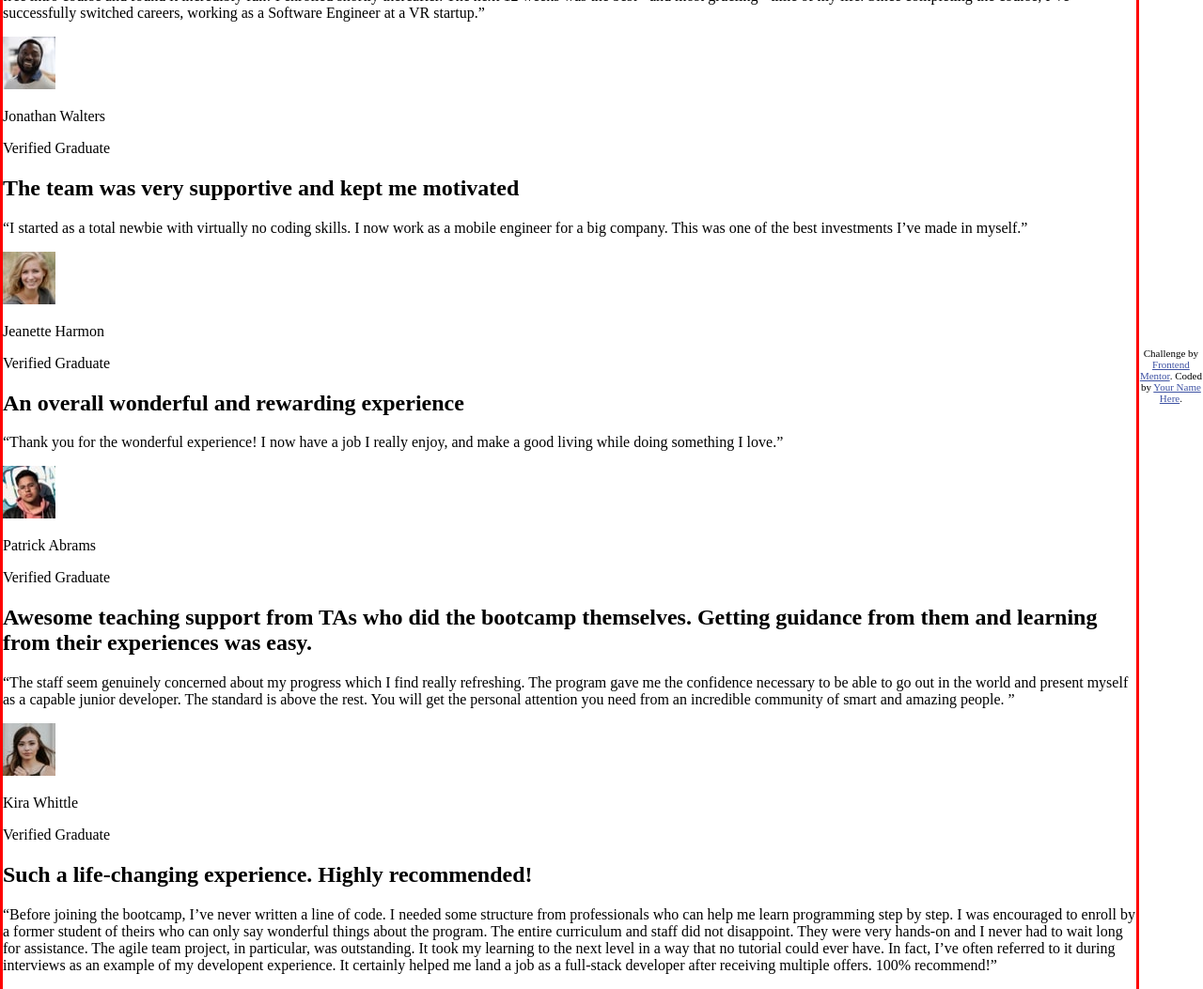
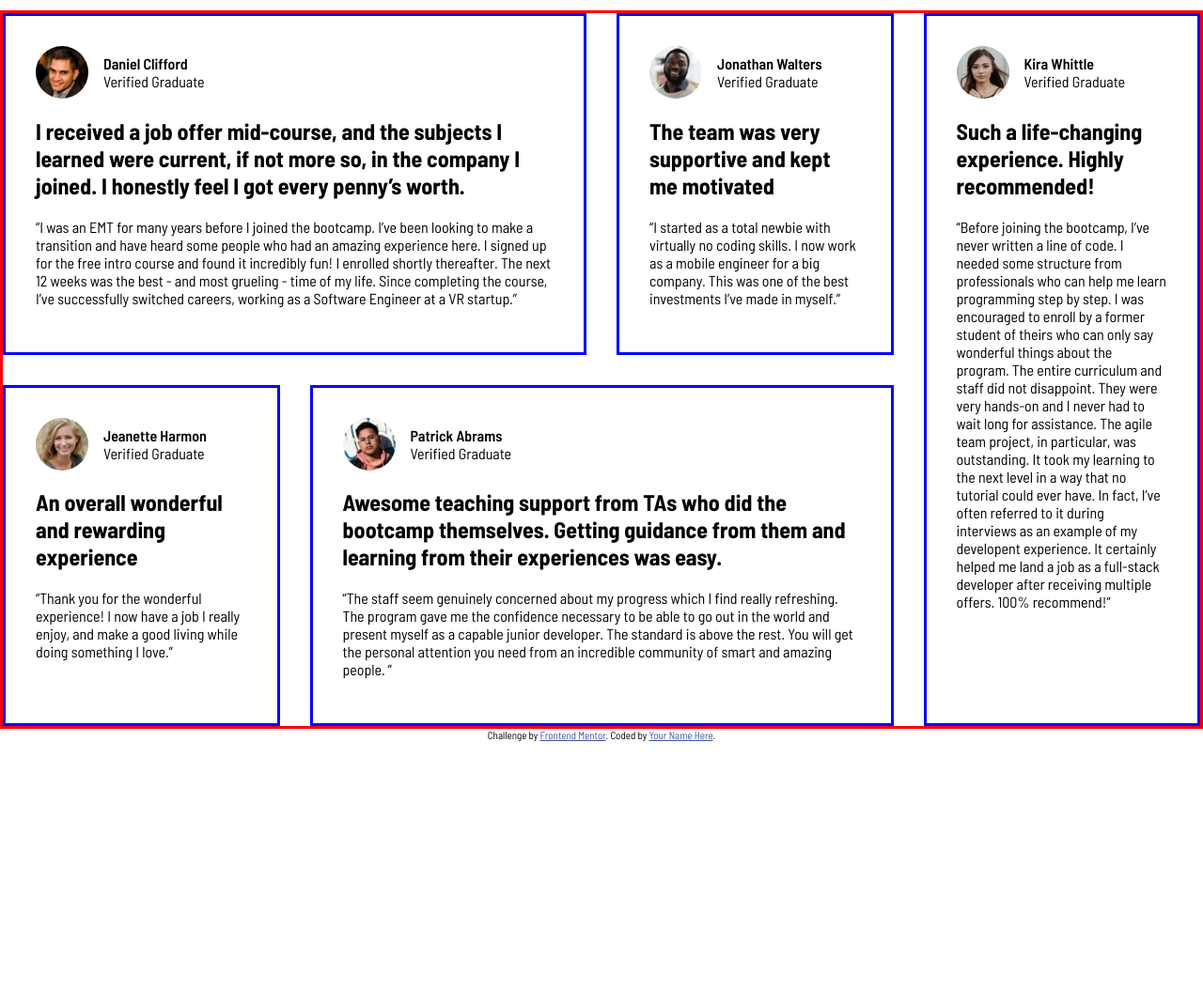
Before and after one commit to jayl-ch/Testimonial-grid-section, a plain HTML site: page index.html in a window 1280 px wide. Shown: the top 1053 px of the page at 94% size. After the commit the page ends 800 px from the top, so only its background shows below. Drawn offline with nearby package versions, Linux system fonts and the light colour scheme; files that its build step writes are made by us from their sources.

Commit message:
add css grid

```diff
--- a/index.html
+++ b/index.html
@@ -6,57 +6,64 @@
 
   <link rel="icon" type="image/png" sizes="32x32" href="./images/favicon-32x32.png">
   <link rel="stylesheet" href="style.css">
-
+  <link rel="preconnect" href="https://fonts.googleapis.com">
+  <link rel="preconnect" href="https://fonts.gstatic.com" crossorigin>
+  <link href="https://fonts.googleapis.com/css2?family=Barlow+Semi+Condensed:ital,wght@0,100;0,200;0,300;0,400;0,500;0,600;0,700;0,800;0,900;1,100;1,200;1,300;1,400;1,500;1,600;1,700;1,800;1,900&family=Poppins:ital,wght@0,100;0,200;0,300;0,400;0,500;0,600;0,700;0,800;0,900;1,100;1,200;1,300;1,400;1,500;1,600;1,700;1,800;1,900&display=swap" rel="stylesheet">
   <title>Frontend Mentor | [Challenge Name Here]</title>
-
-  <!-- Feel free to remove these styles or customise in your own stylesheet 👍 -->
-  <style>
-
-  </style>
 </head>
 <body>
   <main class="container">
     <article class="container__card container__daniel-card">
-      <header class="container__daniel-card-info">
-        <img src="images/image-daniel.jpg" alt="image-daniel">
-        <p class="container__daniel-card-name">Daniel Clifford</p>
-        <p class="container__daniel-card-status">Verified Graduate</p>
+      <header class="container__card-info">
+        <img src="images/image-daniel.jpg" alt="image-daniel" class="container__card-img">
+        <div class="card-info-wrapper">
+          <p class="container__card-info-name">Daniel Clifford</p>
+          <p class="container__card-info-status">Verified Graduate</p>
+        </div>
       </header>
-      <h2 class="container__daniel-card-title">I received a job offer mid-course, and the subjects I learned were current, if not more so, in the company I joined. I honestly feel I got every penny’s worth.</h2>
-      <p class="container__daniel-card-post">  “I was an EMT for many years before I joined the bootcamp. I’ve been looking to make a transition and have heard some people who had an amazing experience here. I signed up for the free intro course and found it incredibly fun! I enrolled shortly thereafter. The next 12 weeks was the best - and most grueling - time of my life. Since completing the course, I’ve successfully switched careers, working as a Software Engineer at a VR startup.”</p>
+      <h2 class="container__card-title">I received a job offer mid-course, and the subjects I learned were current, if not more so, in the company I joined. I honestly feel I got every penny’s worth.</h2>
+      <p class="container__card-post">  “I was an EMT for many years before I joined the bootcamp. I’ve been looking to make a transition and have heard some people who had an amazing experience here. I signed up for the free intro course and found it incredibly fun! I enrolled shortly thereafter. The next 12 weeks was the best - and most grueling - time of my life. Since completing the course, I’ve successfully switched careers, working as a Software Engineer at a VR startup.”</p>
     </article>
     <article class="container__card container__jonathan-card">
-      <header class="container__jonathan-card-info">
-        <img src="images/image-jonathan.jpg" alt="image-jonathan">
-        <p class="container__jonathan-card-name">Jonathan Walters</p>
-        <p class="container__jonathan-card-status">Verified Graduate</p>
+      <header class="container__card-info">
+        <img src="images/image-jonathan.jpg" alt="image-jonathan" class="container__card-img">
+        <div class="card-info-wrapper">
+          <p class="container__card-info-name">Jonathan Walters</p>
+          <p class="container__card-info-status">Verified Graduate</p>
+        </div>
       </header>
       <h2 class="container__jonathan-card-title">The team was very supportive and kept me motivated</h2>
       <p class="container__jonathan-card-post">  “I started as a total newbie with virtually no coding skills. I now work as a mobile engineer for a big company. This was one of the best investments I’ve made in myself.”</p>
     </article>
+    <article class="container__card container__patrick-card">
+      <header class="container__card-info">
+        <img src="images/image-patrick.jpg" alt="image-of-patrick" class="container__card-img">
+        <div class="card-info-wrapper">
+          <p class="container__card-info-name">Patrick Abrams</p>
+          <p class="container__card-info-status">Verified Graduate</p>
+        </div>
+      </header>
+      <h2 class="container__patrick-card-title">Awesome teaching support from TAs who did the bootcamp themselves. Getting guidance from them and learning from their experiences was easy.</h2>
+      <p class="container__patrick-card-post">“The staff seem genuinely concerned about my progress which I find really refreshing. The program gave me the confidence necessary to be able to go out in the world and present myself as a capable junior developer. The standard is above the rest. You will get the personal attention you need from an incredible community of smart and amazing people. ”</p>
+    </article>
     <article class="container__card container__jeanette-card">
-      <header class="container__jeanette-card-info">
-        <img src="images/image-jeanette.jpg" alt="image-jeanette">
-        <p class="container__jeanette-card-name">Jeanette Harmon</p>
-        <p class="container__jeanette-card-status">Verified Graduate</p>
+      <header class="container__card-info">
+        <img src="images/image-jeanette.jpg" alt="image-jeanette" class="container__card-img">
+        <div class="card-info-wrapper">
+          <p class="container__card-info-name">Jeanette Harmon</p>
+          <p class="container__card-info-status">Verified Graduate</p>
+        </div>
       </header>
       <h2 class="container__jeanette-card-title">An overall wonderful and rewarding experience</h2>
       <p class="container__jeanette-card-post">“Thank you for the wonderful experience! I now have a job I really enjoy, and make a good living while doing something I love.”</p>
     </article>
-    <article class="container__card container__patrick-card">
-      <header class="container__patrick-card-info">
-        <img src="images/image-patrick.jpg" alt="image-of-patrick">
-        <p class="container__patrick-card-name">Patrick Abrams</p>
-        <p class="container__patrick-card-status">Verified Graduate</p>
-      </header>
-      <h2 class="container__patrick-card-title">Awesome teaching support from TAs who did the bootcamp themselves. Getting guidance from them and learning from their experiences was easy.</h2>
-      <p class="container__patrick-card-post">“The staff seem genuinely concerned about my progress which I find really refreshing. The program gave me the confidence necessary to be able to go out in the world and present myself as a capable junior developer. The standard is above the rest. You will get the personal attention you need from an incredible community of smart and amazing people. ”</p>
-    </article>
     <article class="container__card container__kira-card">
-      <header class="container__kira-card-info">
-        <img src="images/image-kira.jpg" alt="image-of-kira">
-        <p class="container__kira-card-name">Kira Whittle</p>
-        <p class="container__kira-card-status">Verified Graduate</p>
+      <header class="container__card-info">
+        <img src="images/image-kira.jpg" alt="image-of-kira" class="container__card-img">
+        <div class="card-info-wrapper">
+          <p class="container__card-info-name">Kira Whittle</p>
+          <p class="container__card-info-status">Verified Graduate</p>
+        </div>
       </header>
       <h2 class="container__kira-card-title">Such a life-changing experience. Highly recommended!</h2>
       <p class="container__kira-card-post">“Before joining the bootcamp, I’ve never written a line of code. I needed some structure from professionals who can help me learn programming step by step. I was encouraged to enroll by a former student of theirs who can only say wonderful things about the program. The entire curriculum and staff did not disappoint. They were very hands-on and I never had to wait long for assistance. The agile team project, in particular, was outstanding. It took my learning to the next level in a way that no tutorial could ever have. In fact, I’ve often referred to it during interviews as an example of my developent experience. It certainly helped me land a job as a full-stack developer after receiving multiple offers. 100% recommend!”</p>
--- /dev/null
+++ b/style.scss
@@ -0,0 +1,50 @@
+*, *::before, *::after {
+  box-sizing: border-box;
+}
+body {
+  background-color: hsl(0, 0%, 100%);
+  min-height: 100vh;
+  display: flex;
+  justify-content: center;
+  align-items: center;
+  flex-direction: column;
+  margin: 0;
+  font-family: 'Barlow Semi Condensed';
+}
+.container {
+  border: solid red;
+  display: grid;
+  grid-template-columns: repeat(4, 1fr);
+  grid-template-rows: 1fr 1fr ;
+  gap: 2rem;
+  &__card-info {
+    display: flex;
+    align-items: center;
+    gap: 1rem;
+    &-name {
+      font-weight: 600;
+    }
+  }
+  &__daniel-card {
+    grid-column: span 2;
+  }
+  &__kira-card {
+    grid-area: 1/4/3/5;
+  }
+  &__patrick-card {
+    grid-area: 2/2/3/4
+  }
+  &__card {
+    border: solid blue;
+    padding: 2rem;
+    &-img {
+      border-radius: 50%;
+    }
+  }
+}
+.card-info-wrapper p{
+  margin: 0;
+}
+.attribution { font-size: 11px; text-align: center;
+  & a { color: hsl(228, 45%, 44%); }
+}
```
Also changed, not shown: style.css (added).
